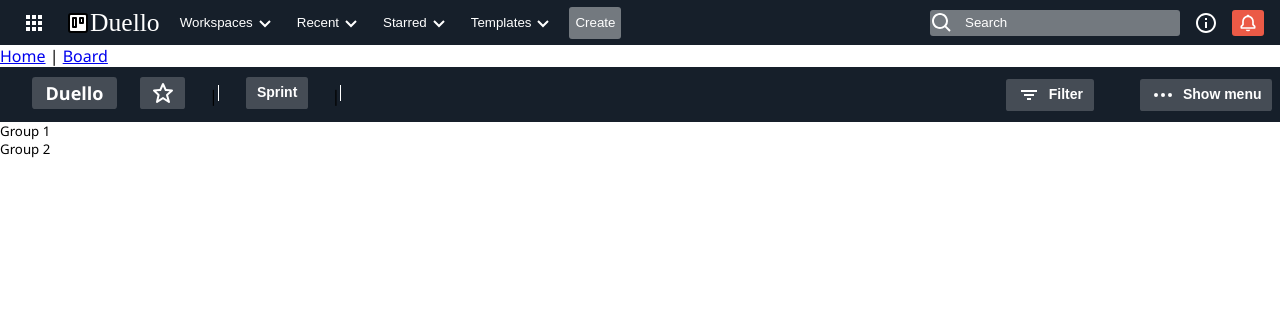
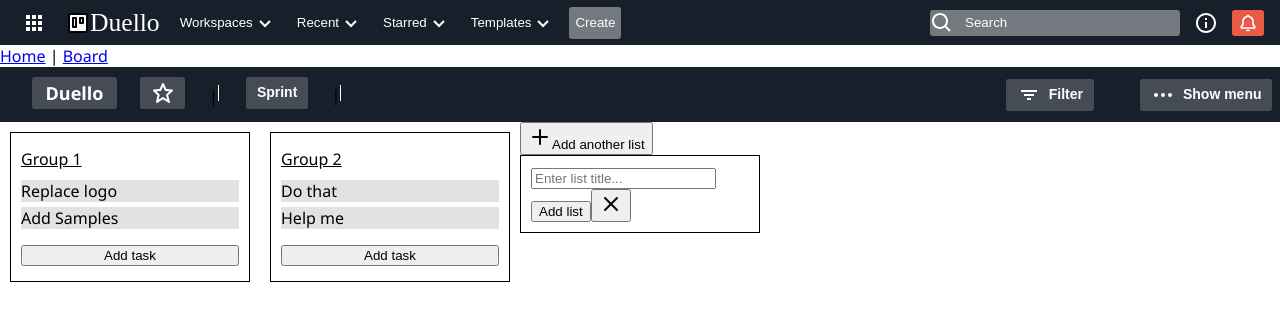
Before and after one commit to syntaxcat/duellofrontend, a Vue app: page /#/board in a window 1280 px wide. Shown: the top 320 px of the page. Built offline with nearby package versions, Linux system fonts and the light colour scheme; a web font is replaced by a local one.

Commit message:
more in the board

```diff
--- /dev/null
+++ b/src/components/add-group.vue
@@ -0,0 +1,32 @@
+<template>
+  <section class="add-group">
+
+    <button @click="openForm" >
+      <img src="../assets/icons/plus.svg" alt="add list" />
+      <span>Add another list</span>
+    </button>
+
+    <form @submit.prevent="addList">
+      <input type="text" placeholder="Enter list title..." />
+      <button type="submit">Add list</button>
+
+      <button @click="closeForm">
+        <img src="../assets/icons/x.svg" alt="close form" />
+      </button>
+    </form>
+  </section>
+</template>
+
+<script>
+export default {
+
+};
+</script>
+
+<style>
+form{
+    border: 1px solid rgb(0, 0, 0);
+    padding: 10px;
+    width: 15rem;
+}
+</style>
--- a/src/components/board-group.vue
+++ b/src/components/board-group.vue
@@ -1,21 +1,58 @@
 <template>
   <section class="board-group">
-      <h1>{{group.title}}</h1>
+    <header>
+      {{group.title}}
+    </header>
+
+<ul>
+  <li v-for="task in group.tasks" :key="task.id">
+    <task-preview :task="task" />
+  </li>
+</ul>
+
+<button>Add task</button>
   </section>
 </template>
 
 <script>
+import taskPreview from '../components/task-preview.vue'
+
 export default {
   props:{
     group:{
       type: Object,
       required: true
     }
-  }
+  },
+  components:{taskPreview}
 
 }
 </script>
 
 <style>
+.board-group{
+  display: flex;
+  flex-direction: column;
+  justify-content: space-around;
+  margin: 10px;
+  height: 150px;
+  width: 15rem;
+  border: 1px solid black;
+  padding: 10px;
 
+}
+
+ul{
+  list-style: none;
+  padding: 0;
+}
+
+ul>li{
+  margin-block-end: 5px;
+  background-color: rgba(128, 128, 128, 0.233);
+}
+
+header{
+  text-decoration: underline;
+}
 </style>
--- /dev/null
+++ b/src/components/task-preview.vue
@@ -0,0 +1,18 @@
+<template>
+  <section class="task-preview">
+    {{ task.title }}
+  </section>
+</template>
+
+<script>
+export default {
+  props: {
+    task: {
+      type: Object,
+      required: true,
+    },
+  },
+};
+</script>
+
+<style></style>
--- a/src/views/main-board.vue
+++ b/src/views/main-board.vue
@@ -7,6 +7,7 @@
       <div class="group" v-for="group in board.groups" :key="group.id">
         <board-group :group="group" />
       </div>
+      <add-group @add="addGroup" />
     </section>
   </section>
 </template>
@@ -15,6 +16,7 @@
 import boardHeader from "../components/board-header.vue";
 import mainHeader from "../components/main-header.vue";
 import boardGroup from "../components/board-group.vue";
+import AddGroup from "../components/add-group.vue";
 
 export default {
   data() {
@@ -29,6 +31,13 @@
   },
   computed: {},
   methods: {},
-  components: { boardHeader, mainHeader, boardGroup },
+  components: { boardHeader, mainHeader, boardGroup, AddGroup },
 };
 </script>
+
+<style>
+.groups-container {
+  display: flex;
+  width: 100%;
+}
+</style>
```
